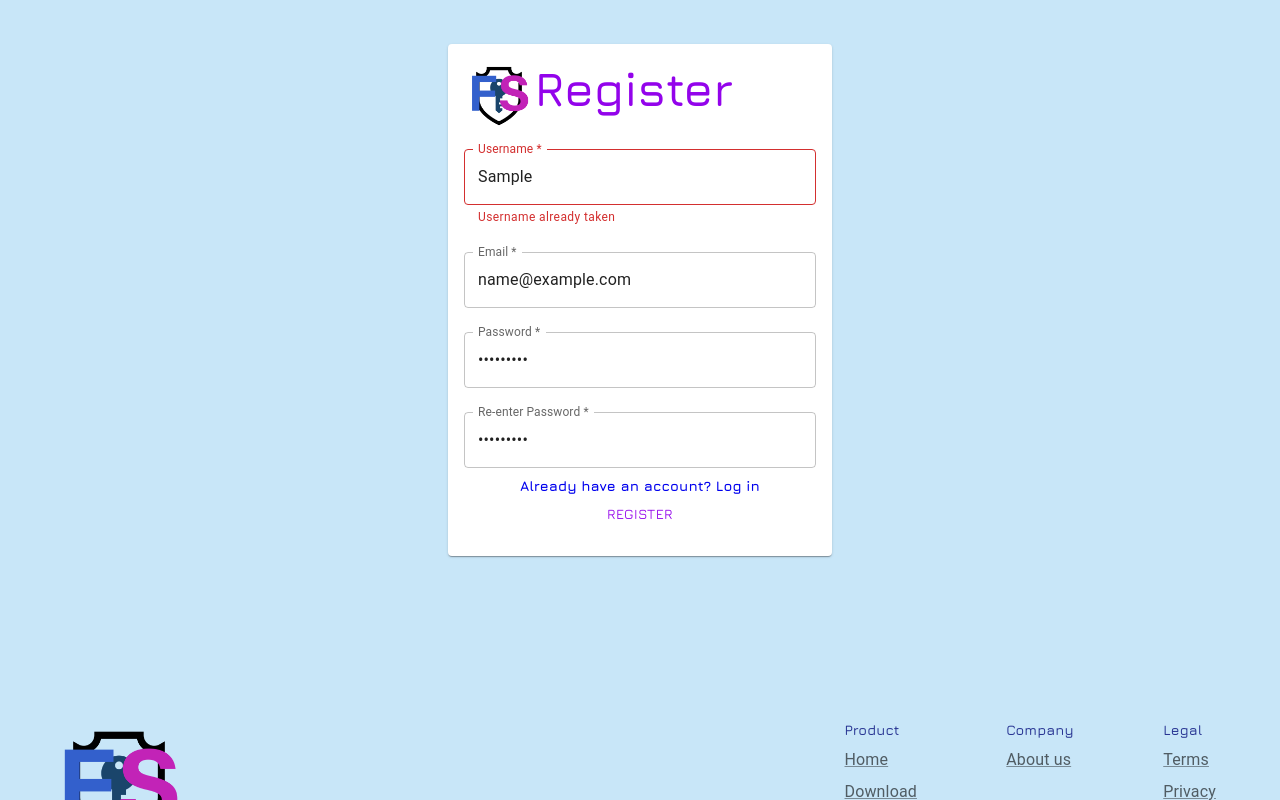
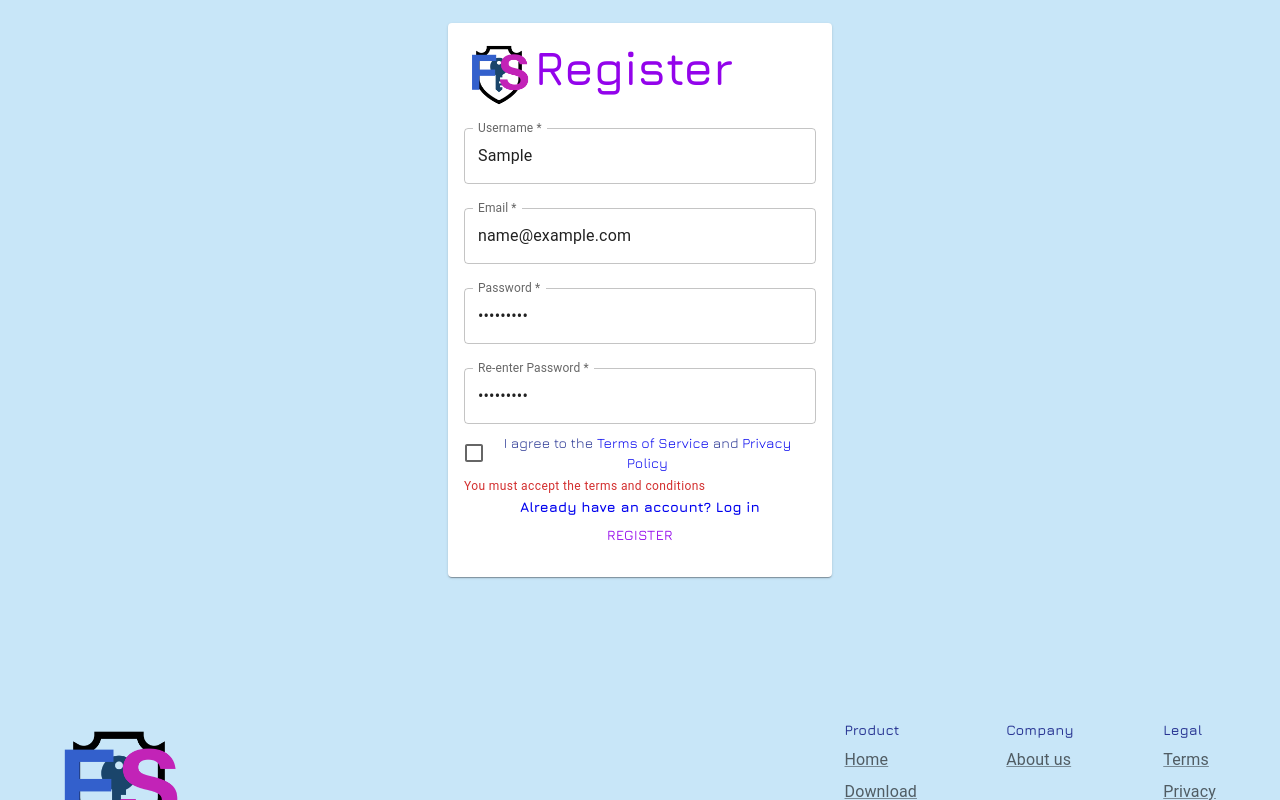
Before and after one commit to Gipfelienjoyer/-FaithSafeWeb, a React (Create React App) app: page /register in a window 1280 px wide. Both pictures are taken after typing "Sample", "name@example.com", "Sample123", "Sample123" into the empty fields and a click on the button "REGISTER". Shown: the top 800 px of the page. Built offline with nearby package versions, Linux system fonts and the light colour scheme; no server answers.

Commit message:
add "accept legal stuff" checkbox to register

```diff
--- a/src/02-organisms/RegisterForm.tsx
+++ b/src/02-organisms/RegisterForm.tsx
@@ -1,4 +1,5 @@
-import { Button, Typography} from "@mui/material";
+import { Button, Typography, FormControlLabel, Checkbox, FormHelperText } from "@mui/material";
+import { useField } from "formik";
 import FormikTextField from "../01-molecules/FormikTextField";
 import FormContainer from "../01-molecules/FormContainer";
 import React from "react";
@@ -11,23 +12,43 @@ interface RegisterFormProps {
     onSubmit: any; // any is not good:(
 }
 
-export default function RegisterForm({initialValues, validationSchema, onSubmit,}: RegisterFormProps) {
+const FormikCheckbox = ({ name, label }: { name: string; label: React.ReactNode }) => {
+    const [field, meta] = useField({ name, type: 'checkbox' });
+
+    return (
+        <>
+            <FormControlLabel
+                control={<Checkbox {...field} checked={field.value} />}
+                label={label}
+            />
+            {meta.touched && meta.error ? (
+                <FormHelperText error>{meta.error}</FormHelperText>
+            ) : null}
+        </>
+    );
+};
+
+export default function RegisterForm({ initialValues, validationSchema, onSubmit }: RegisterFormProps) {
     return (
         <FormContainer
             initialValues={initialValues}
             validationSchema={validationSchema}
             onSubmit={onSubmit}
         >
-            {({isSubmitting}) => (
+            {({ isSubmitting }) => (
                 <>
-                    <FormCardHeader text={'Register'}/>
+                    <FormCardHeader text={'Register'} />
 
-                    <FormikTextField name="username" label="Username *"/>
-                    <FormikTextField name="email" label="Email *"/>
-                    <FormikTextField name="password" label="Password *" type="password"/>
-                    <FormikTextField name="validatePassword" label="Re-enter Password *" type="password"/>
+                    <FormikTextField name="username" label="Username *" />
+                    <FormikTextField name="email" label="Email *" />
+                    <FormikTextField name="password" label="Password *" type="password" />
+                    <FormikTextField name="validatePassword" label="Re-enter Password *" type="password" />
+                    <FormikCheckbox
+                        name="agreeToTOS"
+                        label={<Typography variant="body2">I agree to the <a href="/tos" style={{ textDecoration: 'none' }}>Terms of Service</a> and <a href="/privacy" style={{ textDecoration: 'none' }}>Privacy Policy</a></Typography>}
+                    />
                     <Typography variant={"body2"}>
-                        <b><a href="/login" style={{textDecoration: 'none'}}>Already have an account? Log in</a></b>
+                        <b><a href="/login" style={{ textDecoration: 'none' }}>Already have an account? Log in</a></b>
                     </Typography>
                     <Button type="submit" disabled={isSubmitting}>
                         {isSubmitting ? 'Registering...' : 'Register'}
--- a/src/04-pages/RegisterPage.tsx
+++ b/src/04-pages/RegisterPage.tsx
@@ -1,5 +1,5 @@
 import React, { useEffect } from "react";
-import {  useNavigate } from "react-router-dom";
+import { useNavigate } from "react-router-dom";
 import * as yup from "yup";
 import Cookies from "js-cookie";
 import RegisterForm from "../02-organisms/RegisterForm";
@@ -11,6 +11,7 @@ const validationSchema = yup.object({
     email: yup.string().email("Email isn't valid").required('Please enter an Email'),
     password: yup.string().min(8, 'Must be at least 8 characters long').required('Please enter a password').matches(/^(?=.*[A-Z])(?=.*\d).+$/, 'Must include upper, lower, and special char'),
     validatePassword: yup.string().oneOf([yup.ref('password')], 'Passwords do not match').required('Please confirm your password'),
+    agreeToTOS: yup.bool().oneOf([true], 'You must accept the terms and conditions').required('Required')
 });
 
 interface RegistrationFormValues {
@@ -18,6 +19,7 @@ interface RegistrationFormValues {
     email: string;
     password: string;
     validatePassword: string;
+    agreeToTOS: boolean;
 }
 
 export default function RegisterPage() {
@@ -28,6 +30,7 @@ export default function RegisterPage() {
         email: '',
         password: '',
         validatePassword: '',
+        agreeToTOS: false,
     }
 
     useEffect(() => {
```
